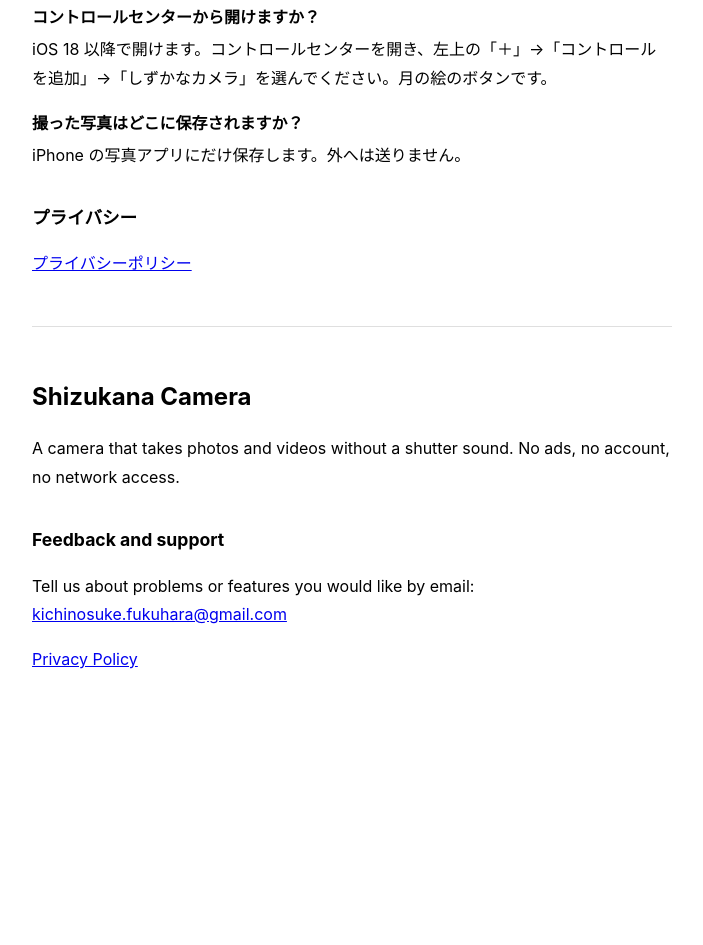
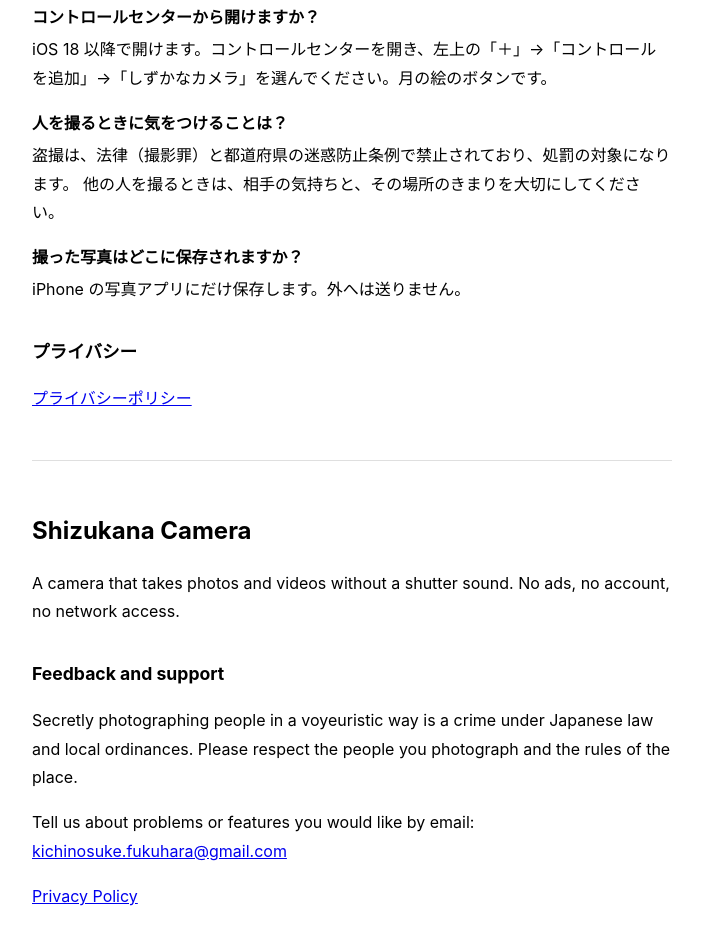
Before and after one commit to kichinosukey/silentcamera-support, a plain HTML site: page index.html in a window 1280 px wide. Shown: the part 749-1694 px from the top of the page, without its empty margins (288-991 px from the left). Before the commit the page ends 1503 px from the top, so only its background shows below. Drawn offline with Linux system fonts and the light colour scheme.

Commit message:
盗撮が法律で禁止されていることを、ストアの説明とサポートページに書く
Co-Authored-By: Claude Opus 5.5 <noreply@anthropic.com>

```diff
--- a/index.html
+++ b/index.html
@@ -25,6 +25,9 @@
   <dd>端末と、選んでいるレンズで撮れる一番大きな大きさで撮ります（iPhone 13 mini では 4032×3024）。</dd>
   <dt>コントロールセンターから開けますか？</dt>
   <dd>iOS 18 以降で開けます。コントロールセンターを開き、左上の「＋」→「コントロールを追加」→「しずかなカメラ」を選んでください。月の絵のボタンです。</dd>
+  <dt>人を撮るときに気をつけることは？</dt>
+  <dd>盗撮は、法律（撮影罪）と都道府県の迷惑防止条例で禁止されており、処罰の対象になります。
+    他の人を撮るときは、相手の気持ちと、その場所のきまりを大切にしてください。</dd>
   <dt>撮った写真はどこに保存されますか？</dt>
   <dd>iPhone の写真アプリにだけ保存します。外へは送りません。</dd>
 </dl>
@@ -38,6 +41,7 @@
 <h1>Shizukana Camera</h1>
 <p>A camera that takes photos and videos without a shutter sound. No ads, no account, no network access.</p>
 <h2>Feedback and support</h2>
+<p>Secretly photographing people in a voyeuristic way is a crime under Japanese law and local ordinances. Please respect the people you photograph and the rules of the place.</p>
 <p>Tell us about problems or features you would like by email: <a href="mailto:kichinosuke.fukuhara@gmail.com">kichinosuke.fukuhara@gmail.com</a></p>
 <p><a href="privacy.html">Privacy Policy</a></p>
 </div>
```
